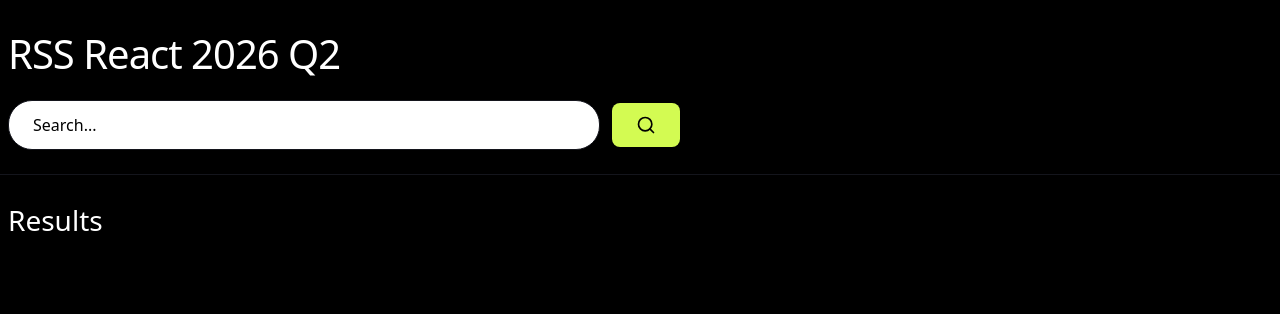
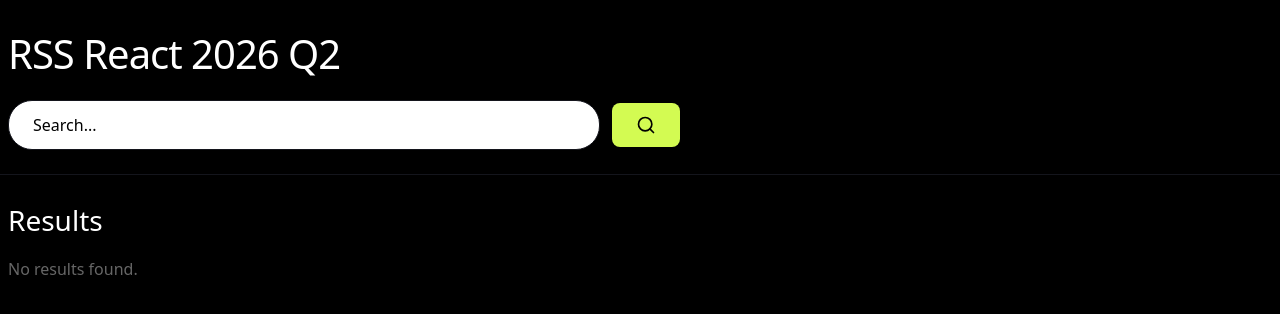
Before and after one commit to KikinovK/RSS-REACT-2026Q2, a React (Vite) app: page / in a window 1280 px wide. Shown: the top 314 px of the page. Built offline with nearby package versions, Linux system fonts and the light colour scheme.

Commit message:
feat: add result view

```diff
--- a/src/App.tsx
+++ b/src/App.tsx
@@ -7,7 +7,7 @@ class App extends Component {
     return (
       <div className="min-h-screen flex flex-col bg-deep-space text-stardust font-noigrotesk">
         <SearchSection />
-        <ResultsSection />
+        <ResultsSection results={[]} />
       </div>
     )
   }
--- a/src/components/ResultsSection.tsx
+++ b/src/components/ResultsSection.tsx
@@ -1,10 +1,26 @@
 import { Component } from 'react'
+import ResultCard from './ui/ResultCard'
+import type { SearchResult } from '../types/SearchResult'
 
-class ResultsSection extends Component {
+interface ResultsSectionProps {
+  results: SearchResult[]
+}
+
+class ResultsSection extends Component<ResultsSectionProps> {
   render() {
+    const { results } = this.props
     return (
-      <section className="w-full flex-1 px-8 py-6">
+      <section className="w-full flex-1 px-8 py-6 flex flex-col gap-4">
         <h2 className="text-heading font-noigrotesk text-stardust">Results</h2>
+        {results.length === 0 ? (
+          <p className="text-body text-muted-text">No results found.</p>
+        ) : (
+          <ul className="grid grid-cols-1 sm:grid-cols-2 lg:grid-cols-3 gap-4">
+            {results.map((item) => (
+              <ResultCard key={item.id} {...item} />
+            ))}
+          </ul>
+        )}
       </section>
     )
   }
--- /dev/null
+++ b/src/components/ui/ResultCard.tsx
@@ -0,0 +1,16 @@
+import { Component } from 'react'
+import type { SearchResult } from '../../types/SearchResult'
+
+class ResultCard extends Component<SearchResult> {
+  render() {
+    const { name, description } = this.props
+    return (
+      <li className="bg-white/[0.06] rounded-[var(--radius-cards)] p-4 flex flex-col gap-2">
+        <h3 className="text-heading-sm font-medium text-stardust">{name}</h3>
+        <p className="text-body-sm text-muted-text leading-relaxed">{description}</p>
+      </li>
+    )
+  }
+}
+
+export default ResultCard
--- /dev/null
+++ b/src/types/SearchResult.ts
@@ -0,0 +1,5 @@
+export interface SearchResult {
+  id: string
+  name: string
+  description: string
+}
```
